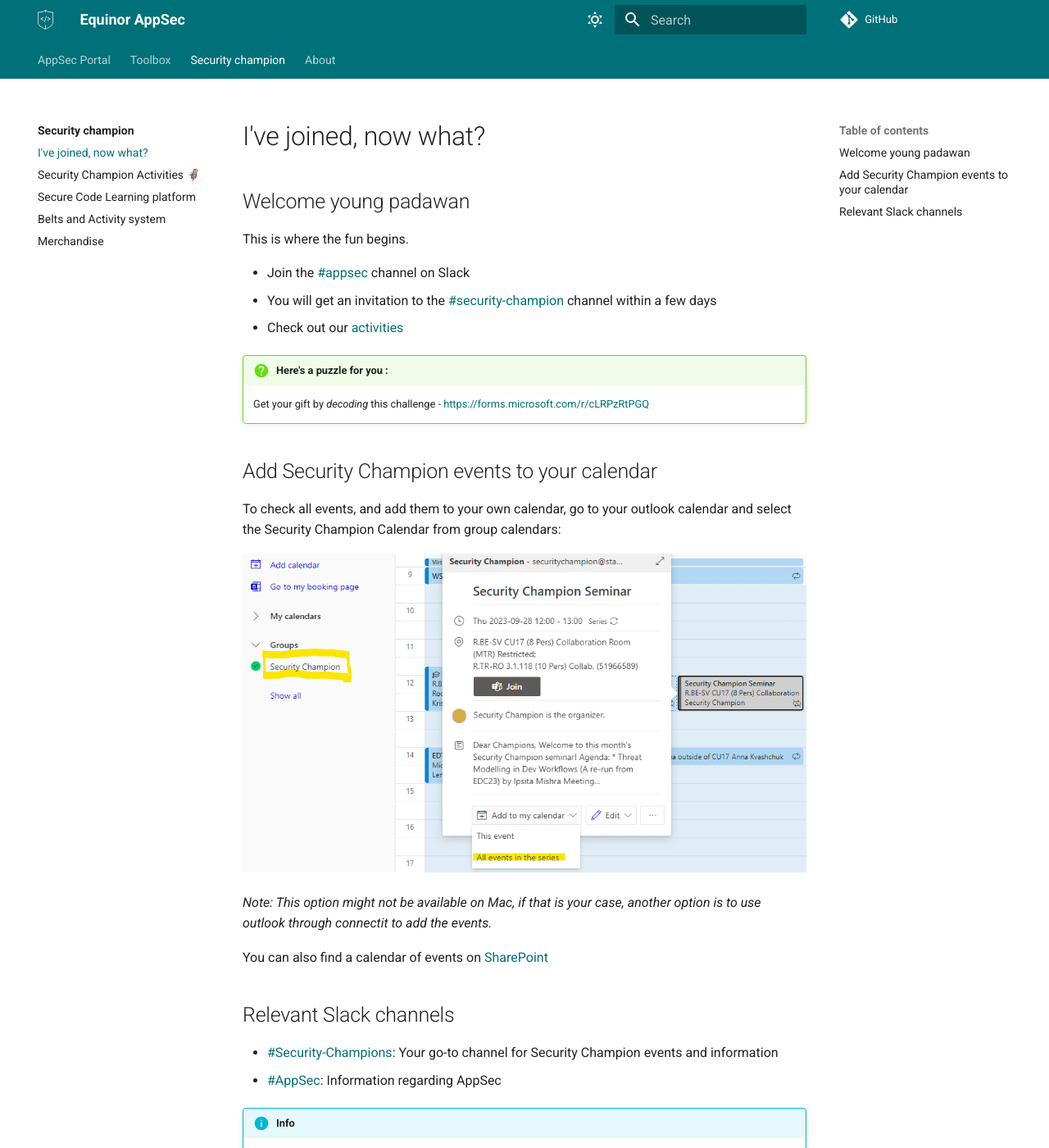
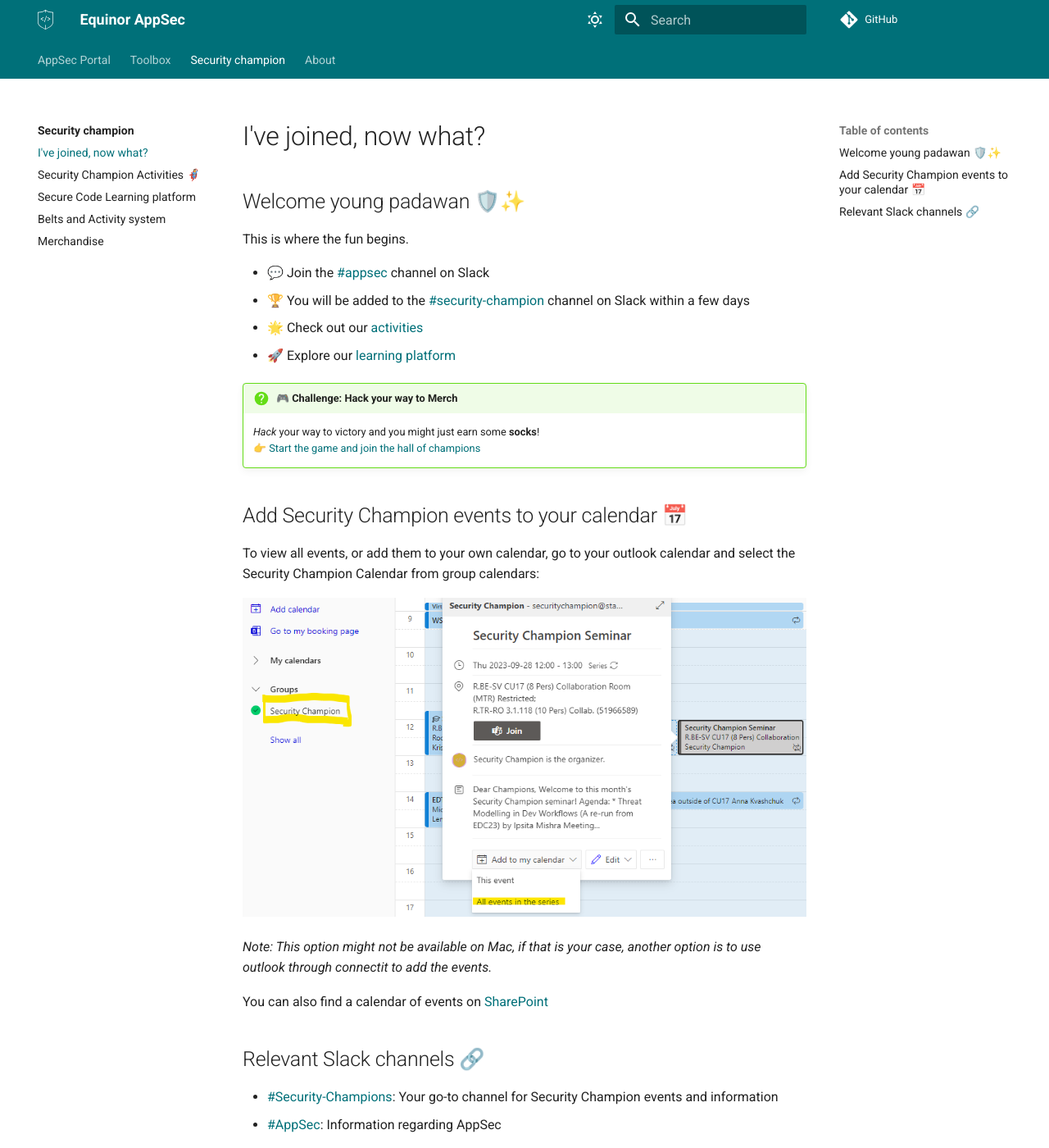
Before and after one commit to equinor/appsec, an MkDocs documentation site: the page built from docs/security-champion/1-new_security_champion.md, in a window 1280 px wide and 1400 px high. Shown: the whole window at 82% size. Built offline with MkDocs 1.6.1 and Material for MkDocs 9.7.7, drawn with Linux system fonts in a browser that asks for light colours; some web fonts are replaced; comment, search, counter and statistics services are not loaded; some of the changed text lies outside the part shown.

````diff
--- a/docs/security-champion/1-new_security_champion.md
+++ b/docs/security-champion/1-new_security_champion.md
@@ -1,19 +1,21 @@
 # I've joined, now what?
 
-## Welcome young padawan
+## Welcome young padawan 🛡️✨
 
 This is where the fun begins.
 
-- Join the [#appsec](https://equinor.slack.com/archives/CMM6FSW5V) channel on Slack
-- You will get an invitation to the [#security-champion](https://equinor.slack.com/archives/C036HGPBJ04) channel within a few days
-- Check out our [activities](./2-security_champion_activities.md)
+- 💬 Join the [#appsec](https://equinor.slack.com/archives/CMM6FSW5V) channel on Slack
+- 🏆 You will be added to the [#security-champion](https://equinor.slack.com/archives/C036HGPBJ04) channel on Slack within a few days
+- 🌟 Check out our [activities](./2-security_champion_activities.md)
+- 🚀 Explore our [learning platform](./4-learning-platform.md)
 
-!!! question "Here's a puzzle for you :"
-    Get your gift by _decoding_ this challenge - <https://forms.microsoft.com/r/cLRPzRtPGQ>
+!!! question "🎮 Challenge: Hack your way to Merch"
+    _Hack_ your way to victory and you might just earn some **socks**!
+    👉 [Start the game and join the hall of champions](https://forms.microsoft.com/r/cLRPzRtPGQ)
 
-## Add Security Champion events to your calendar
+## Add Security Champion events to your calendar 📅
 
-To check all events, and add them to your own calendar, go to your outlook calendar and select the Security Champion Calendar from group calendars:
+To view all events, or add them to your own calendar, go to your outlook calendar and select the Security Champion Calendar from group calendars:
 
 ![Security Champion Calendar](./add_SecurityChampions_calendar.png)
 
@@ -21,10 +23,10 @@
 
 You can also find a calendar of events on [SharePoint](https://statoilsrm.sharepoint.com/sites/securitychampion9)
 
-## Relevant Slack channels
+## Relevant Slack channels 🔗
 
 - [#Security-Champions](https://equinor.slack.com/archives/C036HGPBJ04): Your go-to channel for Security Champion events and information
 - [#AppSec](https://equinor.slack.com/archives/CMM6FSW5V): Information regarding AppSec
 
 !!! info
-    [#AppSec](https://equinor.slack.com/archives/CMM6FSW5V) Most general information should be posted here so everyone in Equinor has access to it and can participate! Dropping a ```@appsecteam``` in this channel will get our attention immediately.
+    Most general information and questions should be posted in [#appsec](https://equinor.slack.com/archives/CMM6FSW5V) so everyone in Equinor has access to it and can participate! Dropping a ```@appsecteam``` in this channel will get our attention immediately.
--- a/docs/security-champion/index.md
+++ b/docs/security-champion/index.md
@@ -31,4 +31,4 @@
 
 ## How to become a Security Champion?
 
-Becoming a Security Champion is as easy as filling out [this form](https://forms.microsoft.com/r/3C2vwEh2i0).
+Becoming a Security Champion is as easy as filling out [this form](https://forms.cloud.microsoft/e/SHwJ1Y1prg).
````
